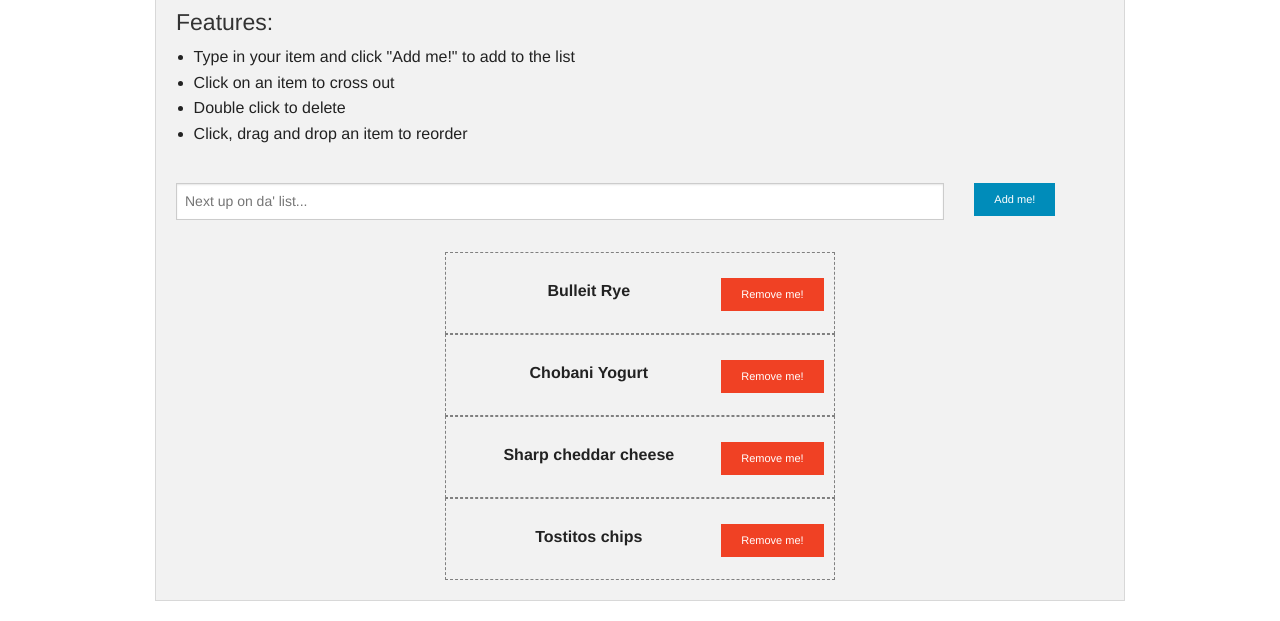
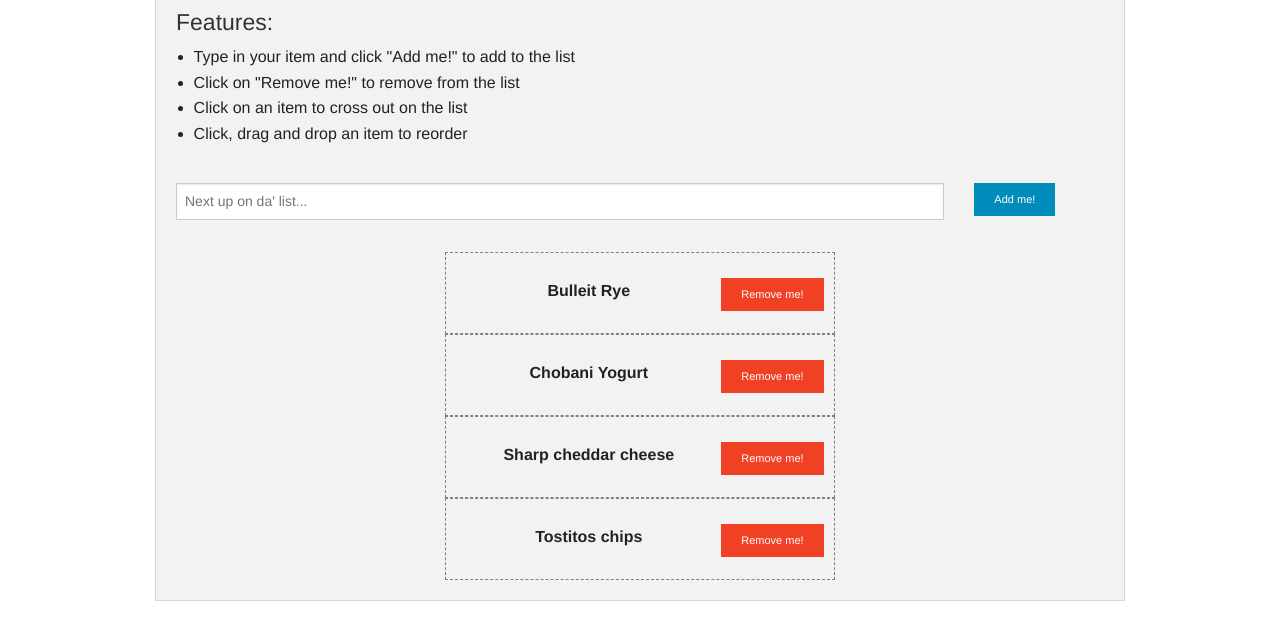
Before and after one commit to johndotwoo/shopthis, a plain HTML site: page index.html in a window 1280 px wide. Shown: the part 121-742 px from the top of the page. Drawn offline with Linux system fonts and the light colour scheme.

Commit message:
small revisions to instructions wording
changed instructions wording

```diff
--- a/index.html
+++ b/index.html
@@ -37,8 +37,8 @@
         	<h4>Features:</h4>
         	<ul>
         		<li>Type in your item and click "Add me!" to add to the list</li>
-        		<li>Click on an item to cross out</li>
-        		<li>Double click to delete</li>
+         		<li>Click on "Remove me!" to remove from the list</li>
+        		<li>Click on an item to cross out on the list</li>
         		<li>Click, drag and drop an item to reorder</li>
        		</ul>
        			<br>
```
